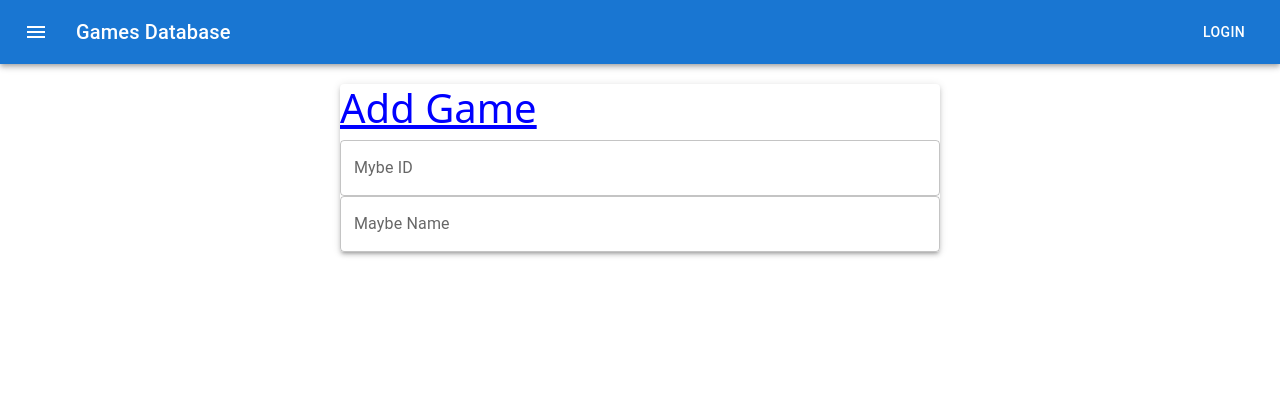
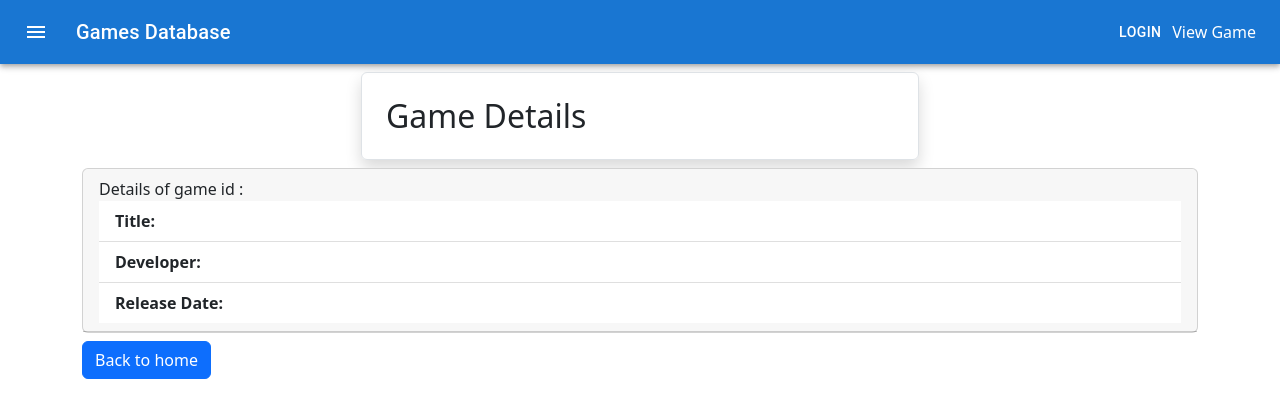
Before and after one commit to TyEngle/FullStack-FrontEnd, a React (Create React App) app in the folder React-App-final/: page /view-game in a window 1280 px wide. Shown: the top 418 px of the page. Built offline with nearby package versions, Linux system fonts and the light colour scheme; no server answers.

Commit message:
ViewGame page
view game page with intention to use the Read method of CRUD to access a specified game from our games database

```diff
--- a/React-App-final/package.json
+++ b/React-App-final/package.json
@@ -10,6 +10,7 @@
     "@testing-library/jest-dom": "^5.16.5",
     "@testing-library/react": "^13.4.0",
     "@testing-library/user-event": "^13.5.0",
+    "axios": "^1.2.1",
     "bootstrap": "^5.2.3",
     "react": "^18.2.0",
     "react-dom": "^18.2.0",
--- a/React-App-final/src/App.js
+++ b/React-App-final/src/App.js
@@ -2,12 +2,19 @@ import React from "react";
 import "bootstrap/dist/css/bootstrap.min.css";
 import Appbar from "./components/Appbar";
 import Games from "./components/Games";
+import { BrowserRouter as Router, Routes, Route } from "react-router-dom";
+import ViewGame from "./components/ViewGame";
 
 function App() {
   return (
     <div className="App">
-      <Appbar />
-      <Games />
+      <Router>
+        <Appbar />
+
+        <Routes>
+          <Route exact path="/view-game" element={<ViewGame />} />
+        </Routes>
+      </Router>
     </div>
   );
 }
--- a/React-App-final/src/components/Appbar.js
+++ b/React-App-final/src/components/Appbar.js
@@ -6,7 +6,7 @@ import Typography from "@mui/material/Typography";
 import Button from "@mui/material/Button";
 import IconButton from "@mui/material/IconButton";
 import MenuIcon from "@mui/icons-material/Menu";
-
+import { BrowserRouter as Router, Link } from "react-router-dom";
 export default function Appbar() {
   return (
     <Box sx={{ flexGrow: 1 }}>
@@ -25,6 +25,9 @@ export default function Appbar() {
             Games Database
           </Typography>
           <Button color="inherit">Login</Button>
+          <Link className="navbar-brand" to="/view-game">
+            View Game
+          </Link>
         </Toolbar>
       </AppBar>
     </Box>
--- /dev/null
+++ b/React-App-final/src/components/ViewGame.js
@@ -0,0 +1,56 @@
+import axios from "axios";
+import React, { useEffect, useState } from "react";
+import { Link, useParams } from "react-router-dom";
+export default function ViewUser() {
+  const [game, setGame] = useState({
+    title: "",
+    developer: "",
+    releaseDate: "",
+  });
+
+  const { id } = useParams();
+
+  useEffect(() => {
+    loadGame();
+  }, []);
+  //I think our database URL will replace
+  //the URL in the following function
+  const loadGame = async () => {
+    const result = await axios.get(`http://localhost:8080/game/${id}`);
+  };
+
+  return (
+    <div className="container">
+      <div className="row">
+        <div>
+          <h2 className="col-md-6 offset-md-3 border rounded p-4 mt-2 shadow">
+            Game Details
+          </h2>
+
+          <div className="card">
+            <div className="card-header">
+              Details of game id : {game.id}
+              <ul className="list-group list-group-flush">
+                <li className="list-group-item">
+                  <b>Title:</b>
+                  {game.title}
+                </li>
+                <li className="list-group-item">
+                  <b>Developer:</b>
+                  {game.developer}
+                </li>
+                <li className="list-group-item">
+                  <b>Release Date:</b>
+                  {game.releaseDate}
+                </li>
+              </ul>
+            </div>
+          </div>
+          <Link className="btn btn-primary my-2" to={"/"}>
+            Back to home
+          </Link>
+        </div>
+      </div>
+    </div>
+  );
+}
```
Also changed, not shown: 1 other file (tests, documents, lock files or other folders).
